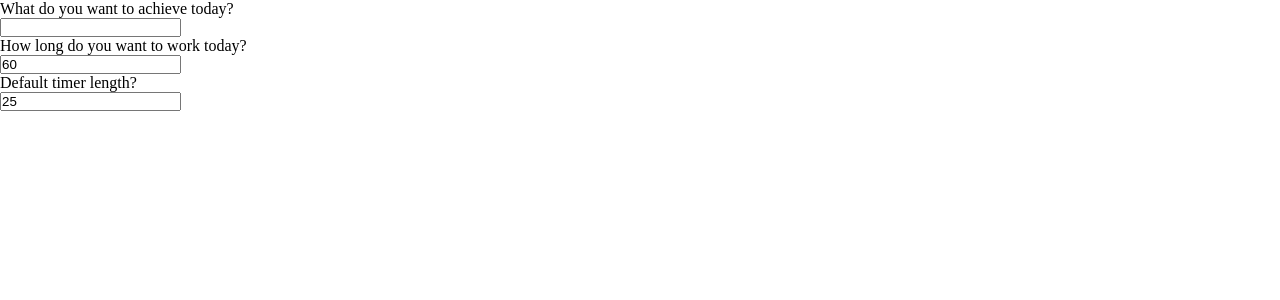
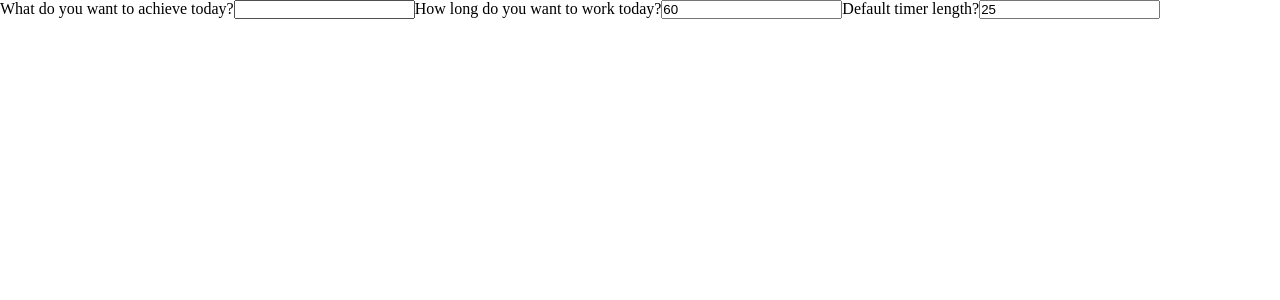
Before and after one commit to ChrisJLP/Productivity-planner, a React (Vite) app: page / in a window 1280 px wide. Shown: the top 300 px of the page. Built offline with nearby package versions, Linux system fonts and the light colour scheme.

Commit message:
Replace p elements with labels for better accessibility

```diff
--- a/src/components/Planner.jsx
+++ b/src/components/Planner.jsx
@@ -19,14 +19,17 @@ function Planner() {
 
   return (
     <>
-      <p>What do you want to achieve today?</p>
+      <label htmlFor="task-entry">What do you want to achieve today?</label>
       <input
         type="text"
+        id="task-entry"
         name="task-entry"
         value={taskInputVal}
         onChange={handleTaskChange}
       />
-      <p>How long do you want to work today?</p>
+      <label htmlFor="work-time-entry">
+        How long do you want to work today?
+      </label>
       <input
         type="number"
         name="work-time-entry"
@@ -34,7 +37,7 @@ function Planner() {
         min="10"
         onChange={handleTimeChange}
       />
-      <p>Default timer length?</p>
+      <label htmlFor="default-time-entry">Default timer length?</label>
       <input
         type="number"
         name="default-time-entry"
```
